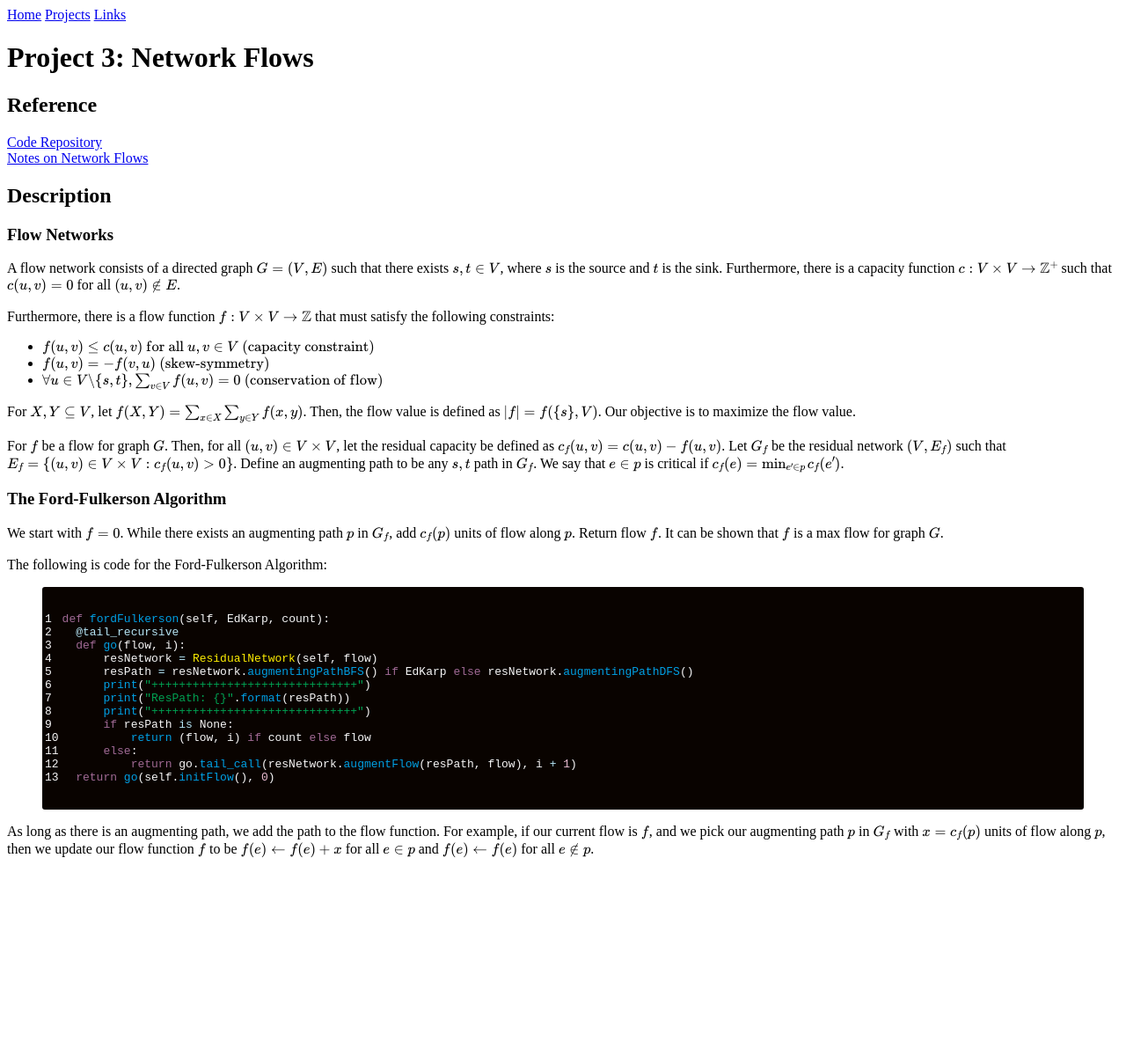
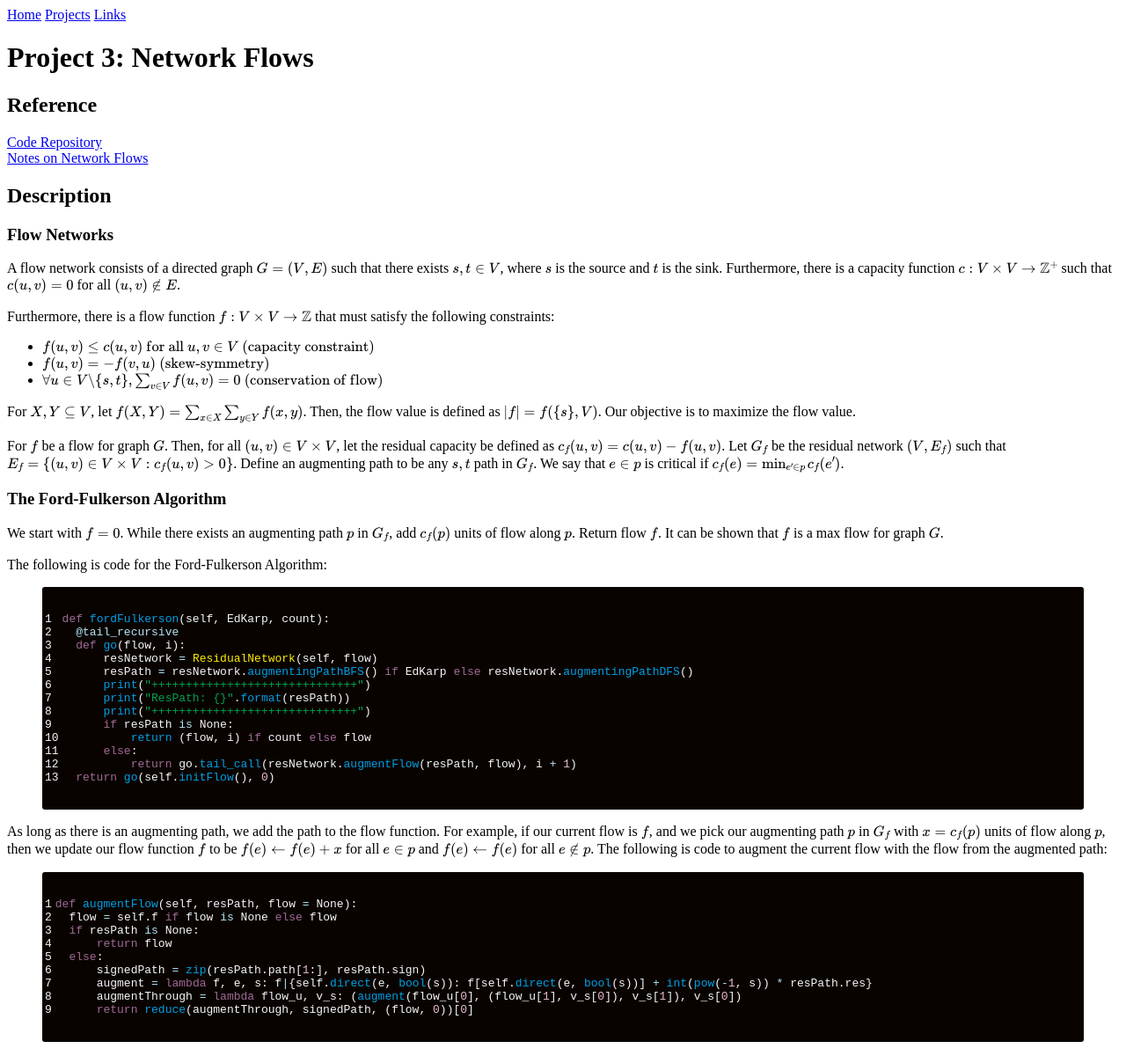
Before and after one commit to CategorIAN/categorian.github.io, a Jekyll site: the page built from projects/msu/csci_532/network_flows.md, in a window 1280 px wide. Shown: the whole page at 88% size. Built offline with Jekyll 4.4.1, drawn with Linux system fonts in a browser that asks for light colours; formulas are drawn with MathJax 3; before the commit the page ends 991 px from its top, so only the background shows below that.

Commit message:
Update network_flows.md

```diff
--- a/projects/msu/csci_532/network_flows.md
+++ b/projects/msu/csci_532/network_flows.md
@@ -56,5 +56,16 @@ def fordFulkerson(self, EdKarp, count):
 </p>
 
 <p>
-As long as there is an augmenting path, we add the path to the flow function. For example, if our current flow is \(f\), and we pick our augmenting path \(p\) in \(G_f\) with \(x=c_f(p)\) units of flow along \(p\), then we update our flow function \(f\) to be \(f(e) \leftarrow f(e) + x\) for all \(e\in p\) and \(f(e) \leftarrow f(e)\) for all \(e \notin p\).
+As long as there is an augmenting path, we add the path to the flow function. For example, if our current flow is \(f\), and we pick our augmenting path \(p\) in \(G_f\) with \(x=c_f(p)\) units of flow along \(p\), then we update our flow function \(f\) to be \(f(e) \leftarrow f(e) + x\) for all \(e\in p\) and \(f(e) \leftarrow f(e)\) for all \(e \notin p\). The following is code to augment the current flow with the flow from the augmented path:
+{%highlight python linenos%}
+def augmentFlow(self, resPath, flow = None):
+  flow = self.f if flow is None else flow
+  if resPath is None:
+      return flow
+  else:
+      signedPath = zip(resPath.path[1:], resPath.sign)
+      augment = lambda f, e, s: f|{self.direct(e, bool(s)): f[self.direct(e, bool(s))] + int(pow(-1, s)) * resPath.res}
+      augmentThrough = lambda flow_u, v_s: (augment(flow_u[0], (flow_u[1], v_s[0]), v_s[1]), v_s[0])
+      return reduce(augmentThrough, signedPath, (flow, 0))[0]
+{%endhighlight%}
 </p>
```
